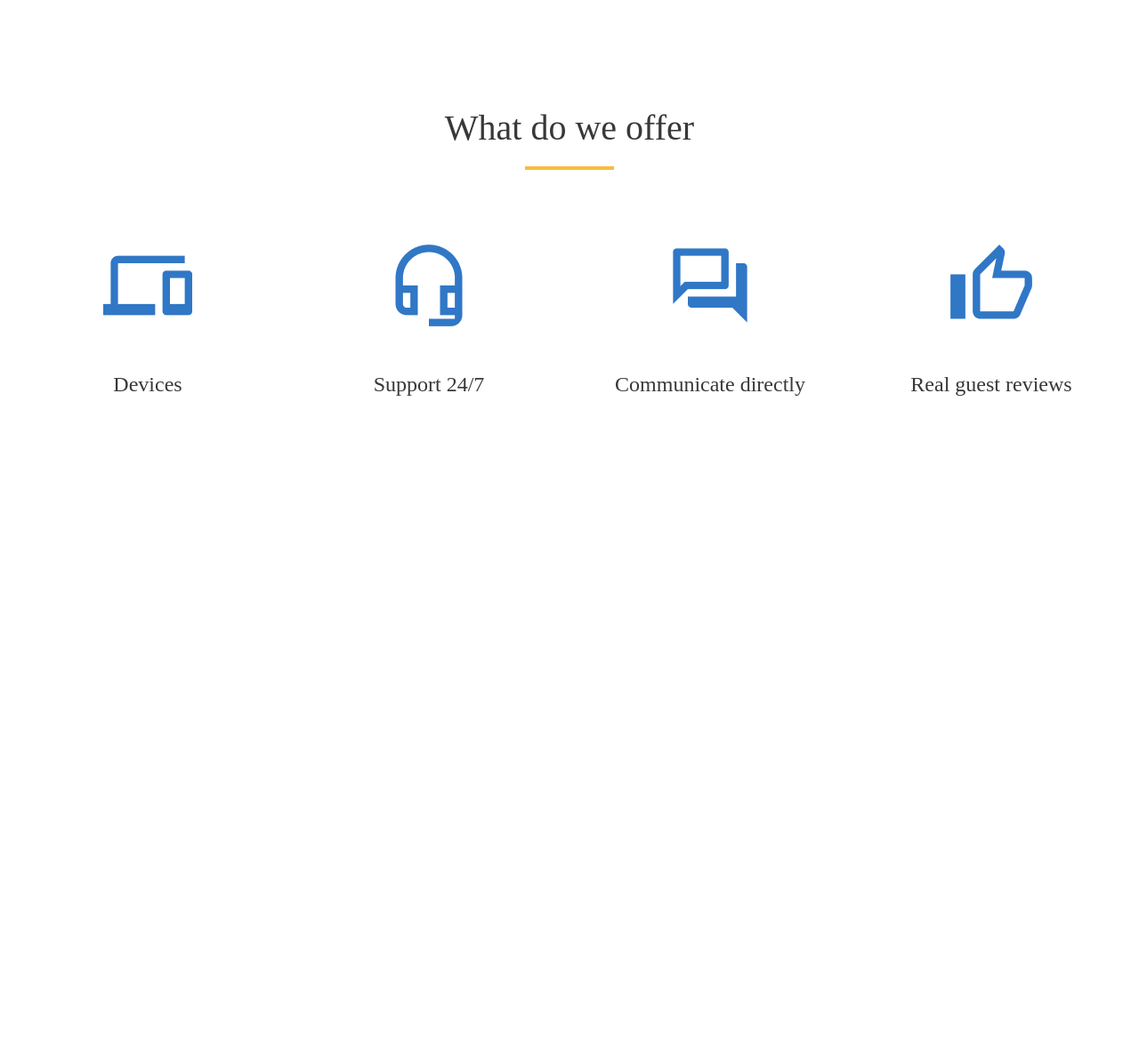
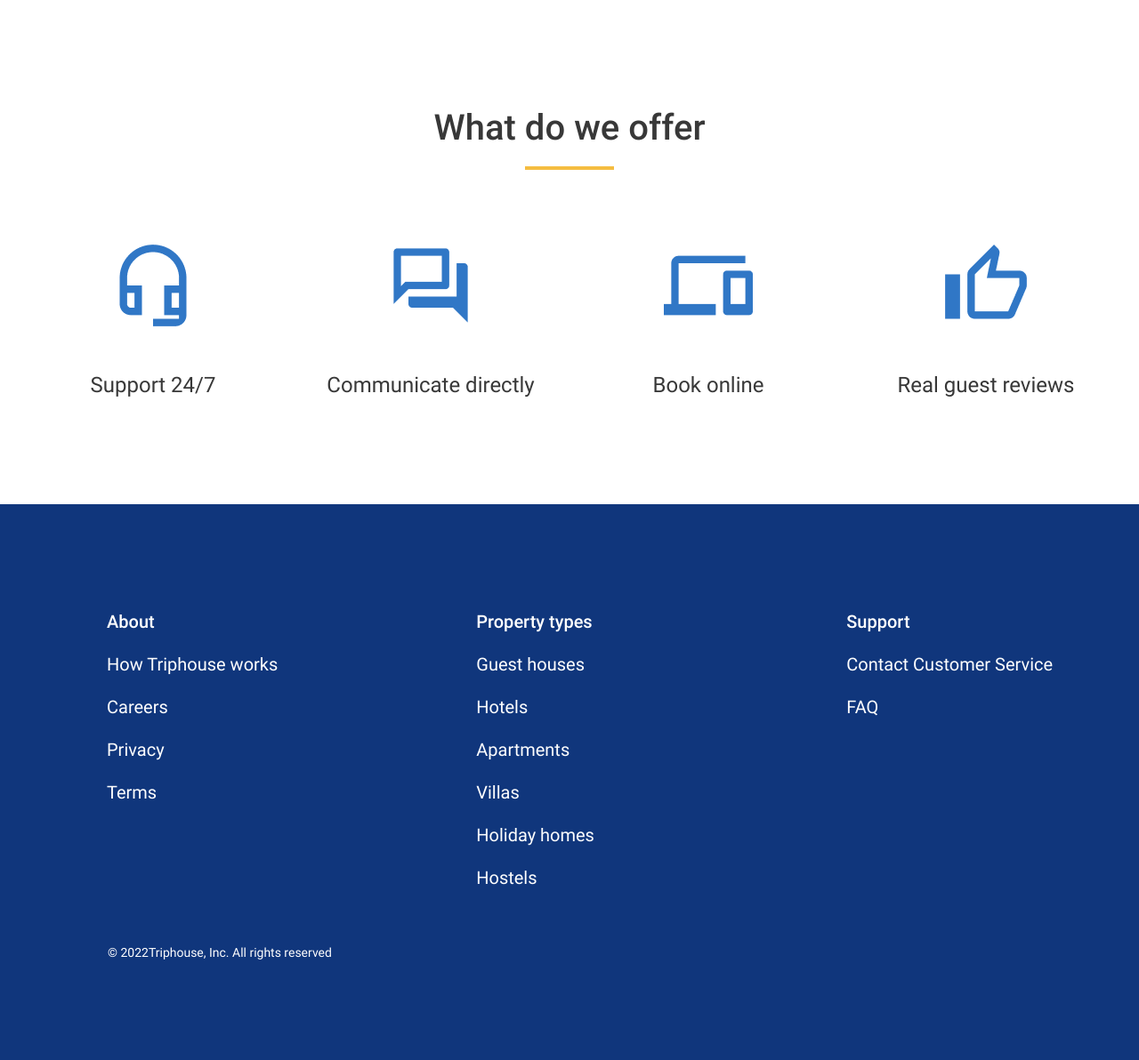
Before and after one commit to Moldish/if-html, a web app: file index.html in a window 1280 px wide. Shown: the whole page at 89% size. Before the commit the page ends 445 px from the top, so only its background shows below. Run offline with its HTML, style and script files only (its server is not run), Linux system fonts and the light colour scheme.

Commit message:
Added fonts directory and added fonts.css to the project. Added roboto-400-cyrillic.woff2, roboto-500-cyrillic.woff2, roboto-400-latin.woff2.woff2 and roboto-500-latin.woff2.woff2. Added footer section to index.html and trip-house-styles.css

```diff
--- a/index.html
+++ b/index.html
@@ -3,16 +3,13 @@
 	<head>
 		<meta charset="UTF-8" />
 		<title>Main</title>
-	<link rel="stylesheet" href="/styles/trip-house-styles.css" />
+		<link rel="stylesheet" href="./styles/trip-house-styles.css" />
+		<link rel="stylesheet" href="./styles/fonts.css" />
 	</head>
 	<body>
 		<p class="header">What do we offer</p>
 		<hr class="highlight" />
 		<div class="advantages">
-	<div class="advantages-elements">
-		<img src="images/trip-house/devices-outlined.png" alt="book-online" />
-		<span class="advantages-caption">Devices</span>
-	</div>
 			<div class="advantages-elements">
 				<img src="images/trip-house/headset-outlined.png" alt="support" /><span
 					class="advantages-caption"
@@ -26,11 +23,42 @@
 				/><span class="advantages-caption">Communicate directly</span>
 			</div>
 			<div class="advantages-elements">
+				<img src="images/trip-house/devices-outlined.png" alt="book-online" />
+				<span class="advantages-caption">Book online</span>
+			</div>
+
+			<div class="advantages-elements">
 				<img src="images/trip-house/thumb-up-outlined.png" alt="reviews" /><span
 					class="advantages-caption"
 					>Real guest reviews</span
 				>
 			</div>
 		</div>
+		<div class="footer">
+			<div class="link-section">
+				<div class="about-column">
+					<p class="column-type">About</p>
+					<p class="link">How Triphouse works</p>
+					<p class="link">Careers</p>
+					<p class="link">Privacy</p>
+					<p class="link">Terms</p>
+				</div>
+				<div class="property-types-column">
+					<p class="column-type">Property types</p>
+					<p class="link">Guest houses</p>
+					<p class="link">Hotels</p>
+					<p class="link">Apartments</p>
+					<p class="link">Villas</p>
+					<p class="link">Holiday homes</p>
+					<p class="link">Hostels</p>
+				</div>
+				<div class="support-column">
+					<p class="column-type">Support</p>
+					<p class="link">Contact Customer Service</p>
+					<p class="link">FAQ</p>
+				</div>
+			</div>
+			<div class="rights">© 2022Triphouse, Inc. All rights reserved</div>
+		</div>
 	</body>
 </html>
--- /dev/null
+++ b/styles/fonts.css
@@ -0,0 +1,43 @@
+/* cyrillic */
+@font-face {
+	font-family: 'Roboto';
+	font-style: normal;
+	font-weight: 400;
+	font-display: swap;
+	src: url(./fonts/roboto-400-cyrillic.woff2) format('woff2');
+	unicode-range: U+0301, U+0400-045F, U+0490-0491, U+04B0-04B1, U+2116;
+}
+
+/* latin */
+@font-face {
+	font-family: 'Roboto';
+	font-style: normal;
+	font-weight: 400;
+	font-display: swap;
+	src: url(./fonts/roboto-400-latin.woff2) format('woff2');
+	unicode-range: U+0000-00FF, U+0131, U+0152-0153, U+02BB-02BC, U+02C6, U+02DA,
+		U+02DC, U+0304, U+0308, U+0329, U+2000-206F, U+2074, U+20AC, U+2122, U+2191,
+		U+2193, U+2212, U+2215, U+FEFF, U+FFFD;
+}
+
+/* cyrillic */
+@font-face {
+	font-family: 'Roboto';
+	font-style: normal;
+	font-weight: 500;
+	font-display: swap;
+	src: url(./fonts/roboto-500-cyrillic.woff2) format('woff2');
+	unicode-range: U+0301, U+0400-045F, U+0490-0491, U+04B0-04B1, U+2116;
+}
+
+/* latin */
+@font-face {
+	font-family: 'Roboto';
+	font-style: normal;
+	font-weight: 500;
+	font-display: swap;
+	src: url(fonts/roboto-500-latin.woff2) format('woff2');
+	unicode-range: U+0000-00FF, U+0131, U+0152-0153, U+02BB-02BC, U+02C6, U+02DA,
+		U+02DC, U+0304, U+0308, U+0329, U+2000-206F, U+2074, U+20AC, U+2122, U+2191,
+		U+2193, U+2212, U+2215, U+FEFF, U+FFFD;
+}
--- a/styles/trip-house-styles.css
+++ b/styles/trip-house-styles.css
@@ -1,30 +1,31 @@
 * {
+	font-family: 'Roboto', sans-serif;
 	margin: 0 auto;
 	box-sizing: border-box;
 }
 
 .header {
-	padding: 120px 0 20px 0;
+	margin: 120px 0 20px 0;
 	text-align: center;
 	font-size: 40px;
 	color: #383838;
+	font-weight: 500;
 }
 
 .highlight {
 	width: 100px;
-	margin: 0 auto 80px auto;
+	margin-bottom: 80px;
 	border: none;
 	border-bottom: 2px solid #f5bd41;
 	border-top: 2px solid #f5bd41;
 }
 
 .advantages {
-	width: 1280px;
-	padding: 0 16px;
+	width: 1248px;
 	display: flex;
 	justify-content: space-between;
 	align-items: baseline;
-	gap: 16px;
+	margin-bottom: 120px;
 }
 
 .advantages-elements {
@@ -39,3 +40,58 @@
 	font-size: 24px;
 	color: #383838;
 }
+
+/*footer-section*/
+
+.footer {
+	height: 625px;
+	background-color: #10367c;
+}
+
+.link-section {
+	padding-top: 120px;
+	color: #ffffff;
+	font-size: 20px;
+	font-weight: 400;
+	margin: unset;
+	display: flex;
+}
+
+.link {
+	margin: unset;
+}
+
+.about-column {
+	margin: 0 0 0 104px;
+	display: flex;
+	flex-direction: column;
+	padding-left: 16px;
+	gap: 24px;
+}
+
+.property-types-column {
+	margin: 0 0 0 223px;
+	display: flex;
+	flex-direction: column;
+	gap: 24px;
+	width: 133px;
+}
+
+.support-column {
+	display: flex;
+	flex-direction: column;
+	margin: 0 0 0 283px;
+	gap: 24px;
+}
+
+.column-type {
+	font-weight: 500;
+	margin: unset;
+}
+
+.rights {
+	margin: 64px 0 0 121px;
+	color: #ffffff;
+	font-size: 14px;
+	font-weight: 400;
+}
```
Also changed, not shown: styles/fonts/roboto-400-cyrillic.woff2 (added), styles/fonts/roboto-400-latin.woff2 (added), styles/fonts/roboto-500-cyrillic.woff2 (added), styles/fonts/roboto-500-latin.woff2 (added). Lines whose indentation alone changed are shown as unchanged.
